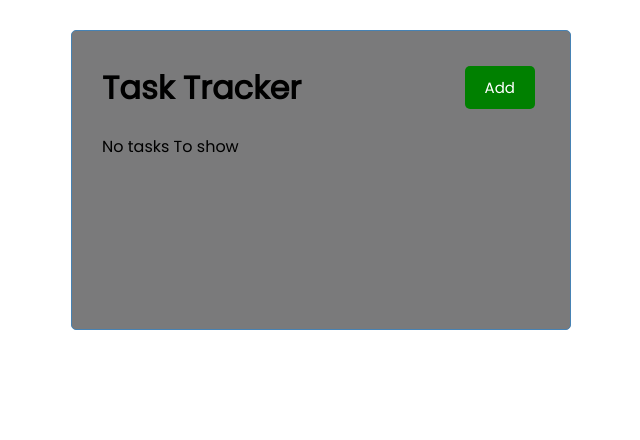
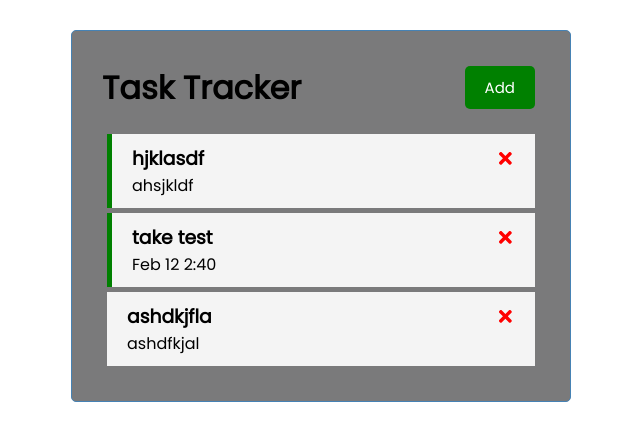
Before and after one commit to Y0ni0/Todolist-with-traversary, a React (Create React App) app: page / in a window 1280 px wide. Shown: the top 440 px of the page, without its empty margins (319-959 px from the left). Built offline with nearby package versions, Linux system fonts and the light colour scheme; no server answers; data requests are answered from the project's data file.

Commit message:
completed with out routing

```diff
--- a/db.json
+++ b/db.json
@@ -1,16 +1,22 @@
 {
   "tasks": [
     {
-      "id": 1,
-      "text": "Doctors Appointment",
-      "day": "Feb 5th at 2:30pm",
-      "reminder": true
+      "text": "hjklasdf",
+      "day": "ahsjkldf",
+      "reminder": true,
+      "id": 1
     },
     {
-      "id": 2,
-      "text": "Meeting at School",
-      "day": "Feb 6th at 1:30pm",
-      "reminder": true
+      "text": "take test",
+      "day": "Feb 12 2:40",
+      "reminder": true,
+      "id": 2
+    },
+    {
+      "text": "ashdkjfla",
+      "day": "ashdfkjal",
+      "reminder": false,
+      "id": 3
     }
   ]
 }
--- a/src/App.js
+++ b/src/App.js
@@ -10,28 +10,59 @@ function App() {
 
     const [tasks, setTasks] = useState([])
     useEffect(() => {
-        const fetchTasks = async () => {
-            const res = await fetch('http//localhost:5000/tasks')
-            const data = await res.json()
-
-            console.log(data)
+        const getTasks = async () => {
+            const tasksFromServer = await fetchTasks()
+            setTasks(tasksFromServer)
         }
-        fetchTasks()
+        getTasks()
     }, [])
 
+    //fetch Tasks
+    const fetchTasks = async () => {
+        const res = await fetch('http://localhost:5000/tasks')
+        const data = await res.json()
+
+        return data
+    }
+    //fetch Task
+    const fetchTask = async (id) => {
+        const res = await fetch(`http://localhost:5000/tasks/${id}`)
+        const data = await res.json()
+
+        return data
+    }
+
     //Add Task
-    const addTask = (task) => {
-        const id = Math.floor(Math.random() * 10000) + 1
-        const newTask = { id, ...task }
-        setTasks([...tasks, newTask])
+    const addTask = async (task) => {
+        const res = await fetch('http://localhost:5000/tasks', {
+            method: 'POST',
+            headers: { 'Content-type': 'application/json' },
+            body: JSON.stringify(task)
+        })
+        const data = await res.json()
+        setTasks([...tasks, data])
+
+        // const id = Math.floor(Math.random() * 10000) + 1
+        // const newTask = { id, ...task }
+        // setTasks([...tasks, newTask])
     }
     //Toggle reminder
-    const toggleReminder = (id) => {
+    const toggleReminder = async (id) => {
+        const taskToToggle = await fetchTask(id)
+        const updTask = { ...taskToToggle, reminder: !taskToToggle.reminder }
+        const res = await fetch(`http://localhost:5000/tasks/${id}`, {
+            method: 'PUT',
+            headers: { 'Content-type': 'application/json' },
+            body: JSON.stringify(updTask)
+        })
+
+        const data = await res.json()
         setTasks(tasks.map((task) => task.id === id ?
-            { ...task, reminder: !task.reminder } : task))
+            { ...task, reminder: data.reminder } : task))
     }
     //Delete task
-    const deleteTask = (id) => {
+    const deleteTask = async (id) => {
+        await fetch(`http://localhost:5000/tasks/${id}`, { method: 'DELETE' })
         setTasks(tasks.filter((task) => task.id !== id))
     }
 
--- a/src/Components/Tasks.js
+++ b/src/Components/Tasks.js
@@ -4,9 +4,11 @@ import Task from './Task'
 const Tasks = ({ tasks, onDelete, onToggle }) => {
     return (
         <>
-            {tasks.map((task) =>
+            {tasks.map((task, index) =>
             (
-                <Task key={task.id} task={task} onDelete={onDelete} onToggle={onToggle} />
+                <Task key={index}
+                    task={task}
+                    onDelete={onDelete} onToggle={onToggle} />
             ))}
         </>
     )
```
